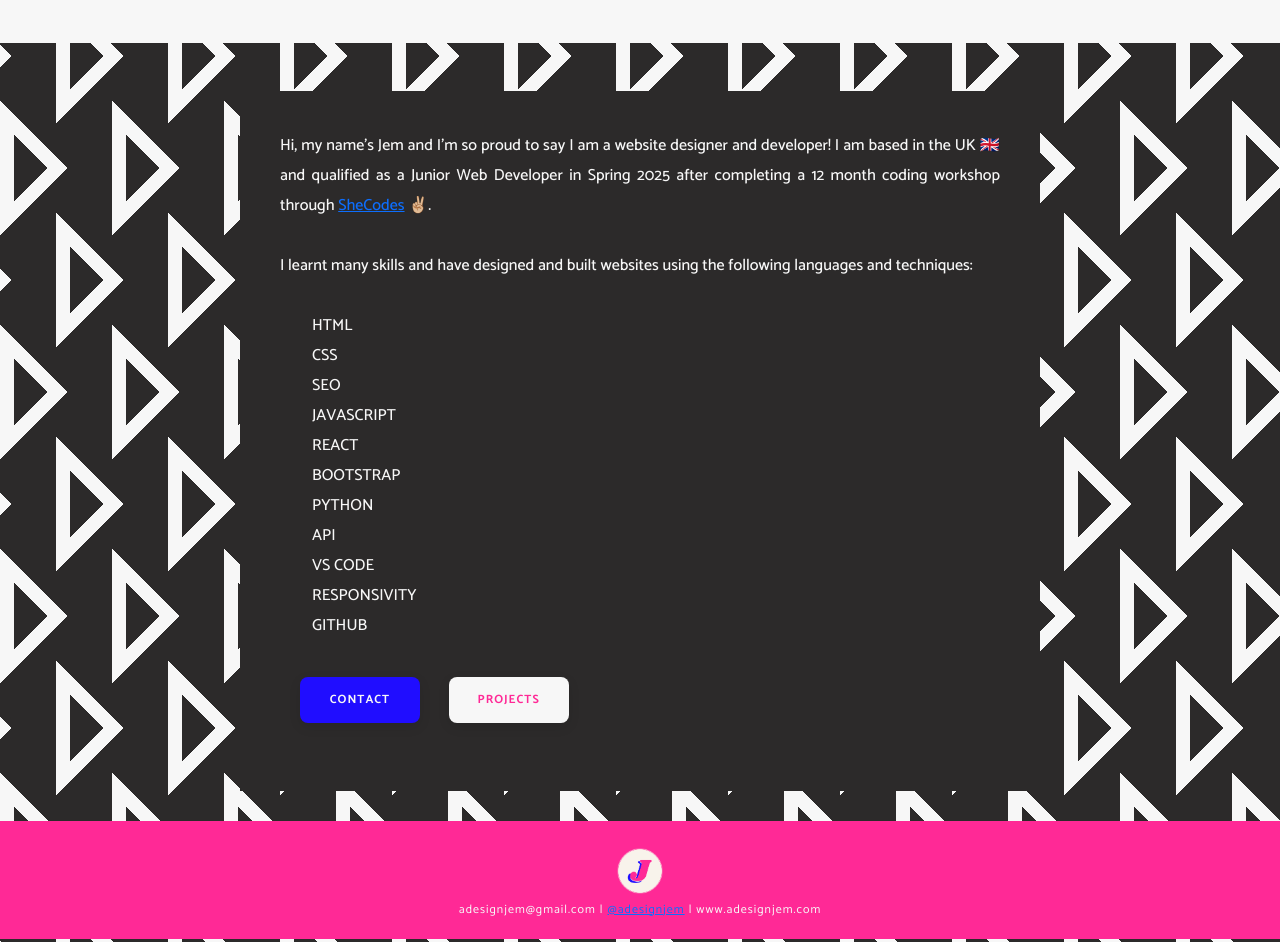
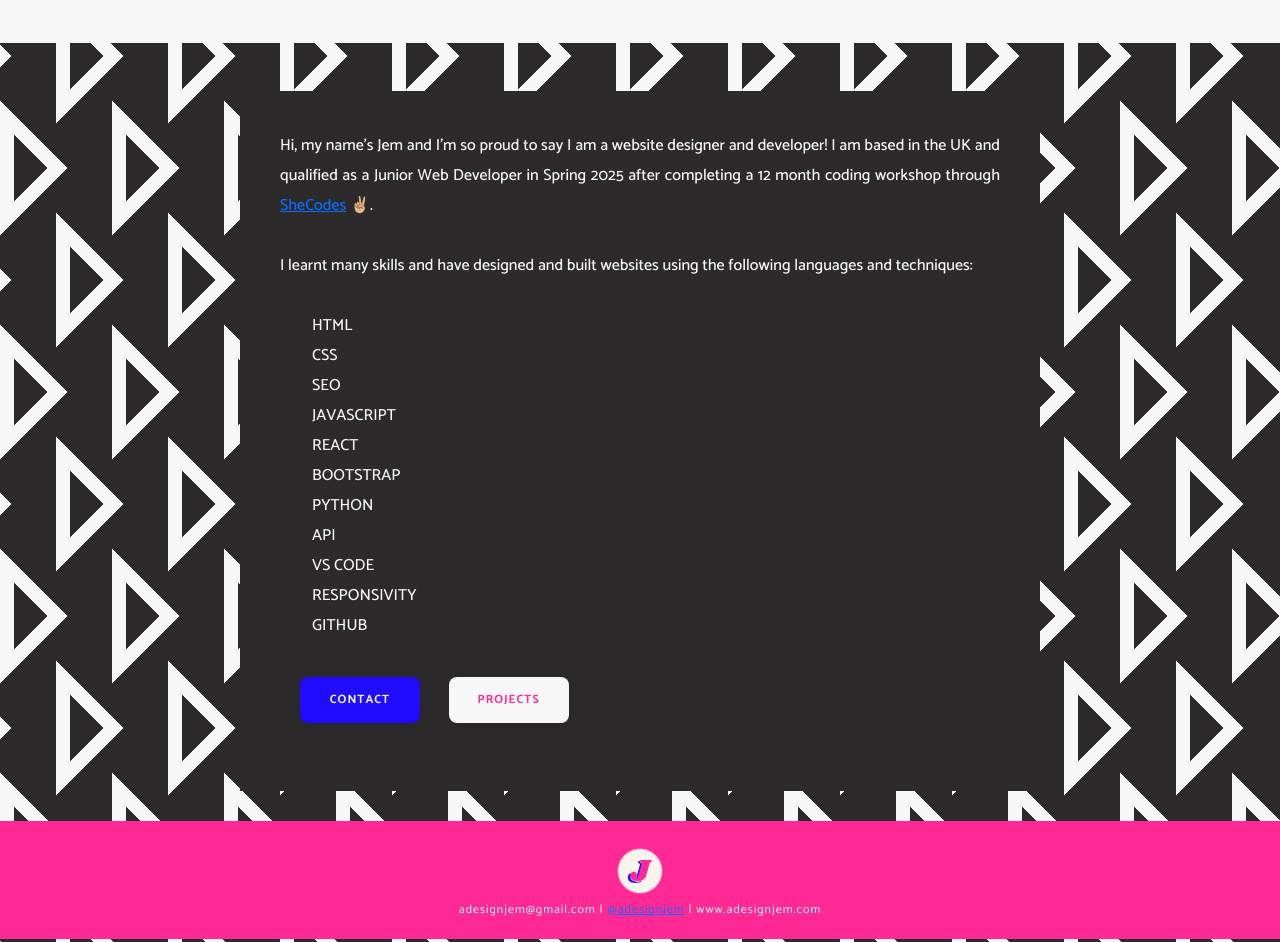
Before and after one commit to JemLBT/adesignjemnew, a plain HTML site: page index.html in a window 1280 px wide. Shown: the part 840-1782 px from the top of the page. Drawn offline with nearby package versions, Linux system fonts and the light colour scheme; a web font is replaced by a local one.

Commit message:
removed emoji

```diff
--- a/index.html
+++ b/index.html
@@ -78,9 +78,8 @@
     <div class="about">
       <h4>
         Hi, my name's Jem and I'm so proud to say I am a website designer and
-        developer! I am based in the UK 🇬🇧 and qualified as a Junior Web
-        Developer in Spring 2025 after completing a 12 month coding workshop
-        through
+        developer! I am based in the UK and qualified as a Junior Web Developer
+        in Spring 2025 after completing a 12 month coding workshop through
         <a href="https://www.shecodes.io">SheCodes</a> ✌🏼. <br /><br />
 
         I learnt many skills and have designed and built websites using the
```
